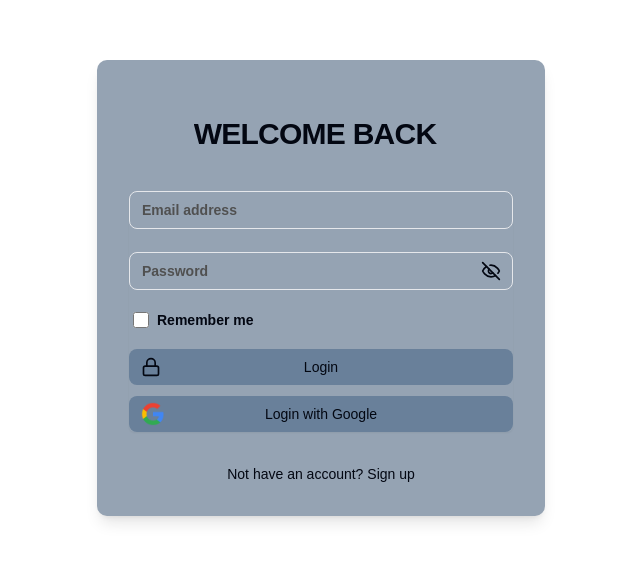
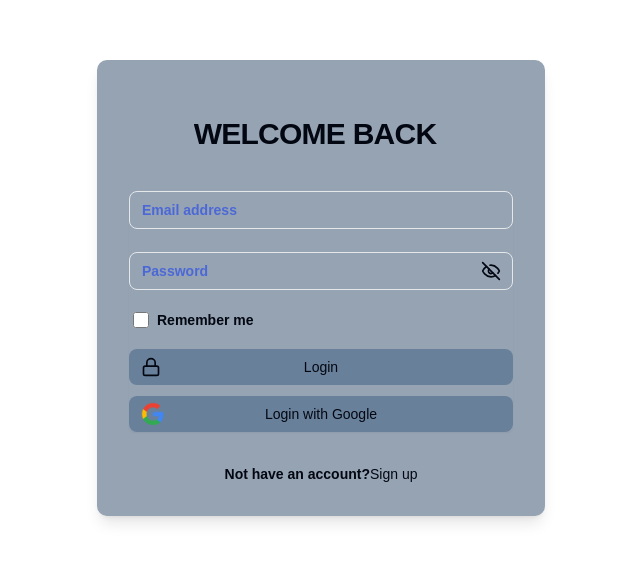
Before and after one commit to abhitrueprogrammer/college-moments-cc-hack, a Next.js app in the folder collegemoments/: page /Login in a window 1280 px wide. Shown: the part 112-674 px from the top of the page, without its empty margins (319-959 px from the left). Built offline with nearby package versions, Linux system fonts and the light colour scheme.

Commit message:
Fixed login styling and fixed the anchor tag to only work on the signup request at the bottom of the login page

```diff
--- a/collegemoments/app/Login/page.js
+++ b/collegemoments/app/Login/page.js
@@ -155,9 +155,8 @@ export default function Component() {
         </form>
         <div className="mainFont flex items-center justify-center mt-6">
           <div className="text-sm">
-            <a href="#" className="font-medium text-indigo-600 hover:text-indigo-500">
-              Not have an account? Sign up
-            </a>
+
+              <p>Not have an account?<a href="#" className="font-medium text-indigo-600 hover:text-indigo-500">Sign up</a></p>
           </div>
         </div>
         {/* <Draggable>
--- a/collegemoments/app/globals.css
+++ b/collegemoments/app/globals.css
@@ -119,12 +119,12 @@
 
 .log-input:focus{
     /* background-color: #6c7b8b; */
-    background: #95A3B3;
+    background: #ffffff;
     outline: none; /* Remove default focus outline */
     box-shadow: inset 0px 0px 10px rgba(0, 0, 0, 0.2) !important;
   border: 1px solid #ffffff00;
 }
 
 .log-input::placeholder{
-    color: #505050;
+    color: #4C68D7;
 }
```
